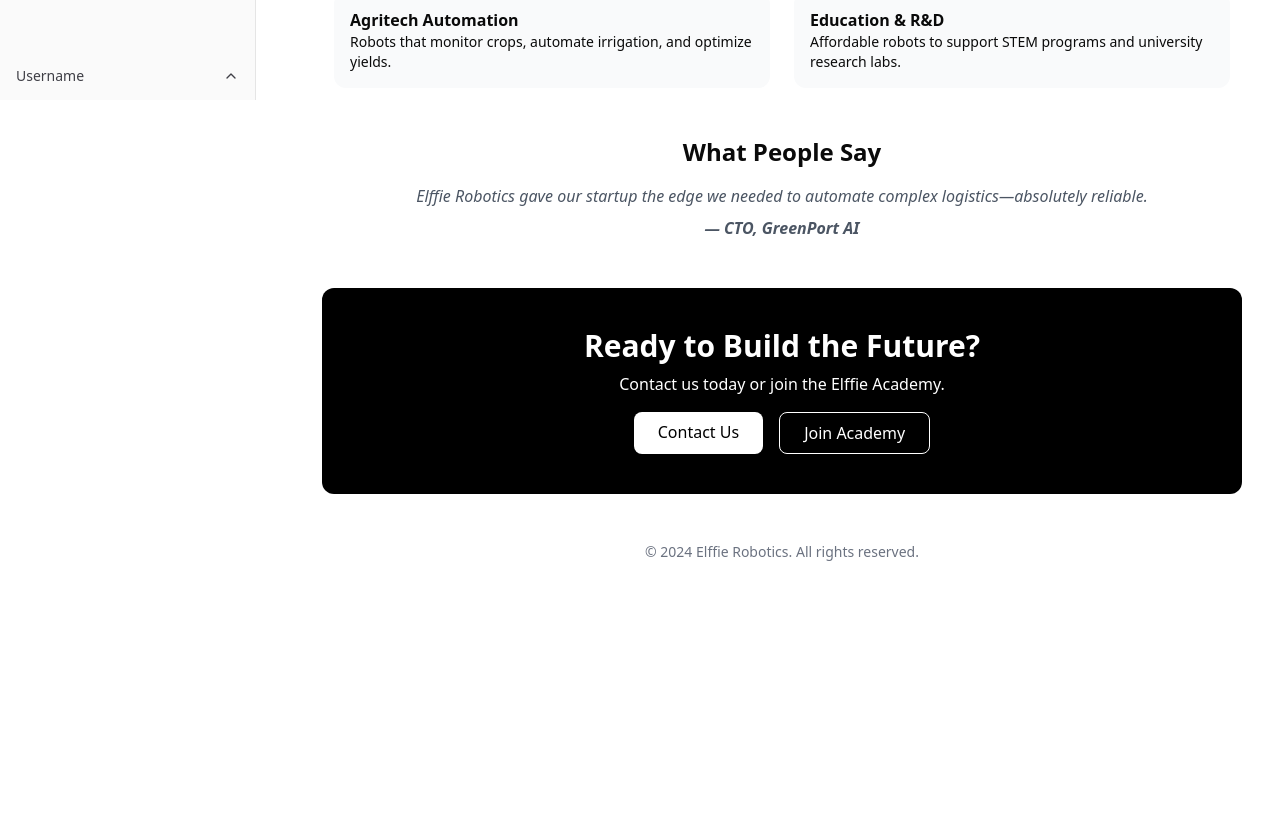
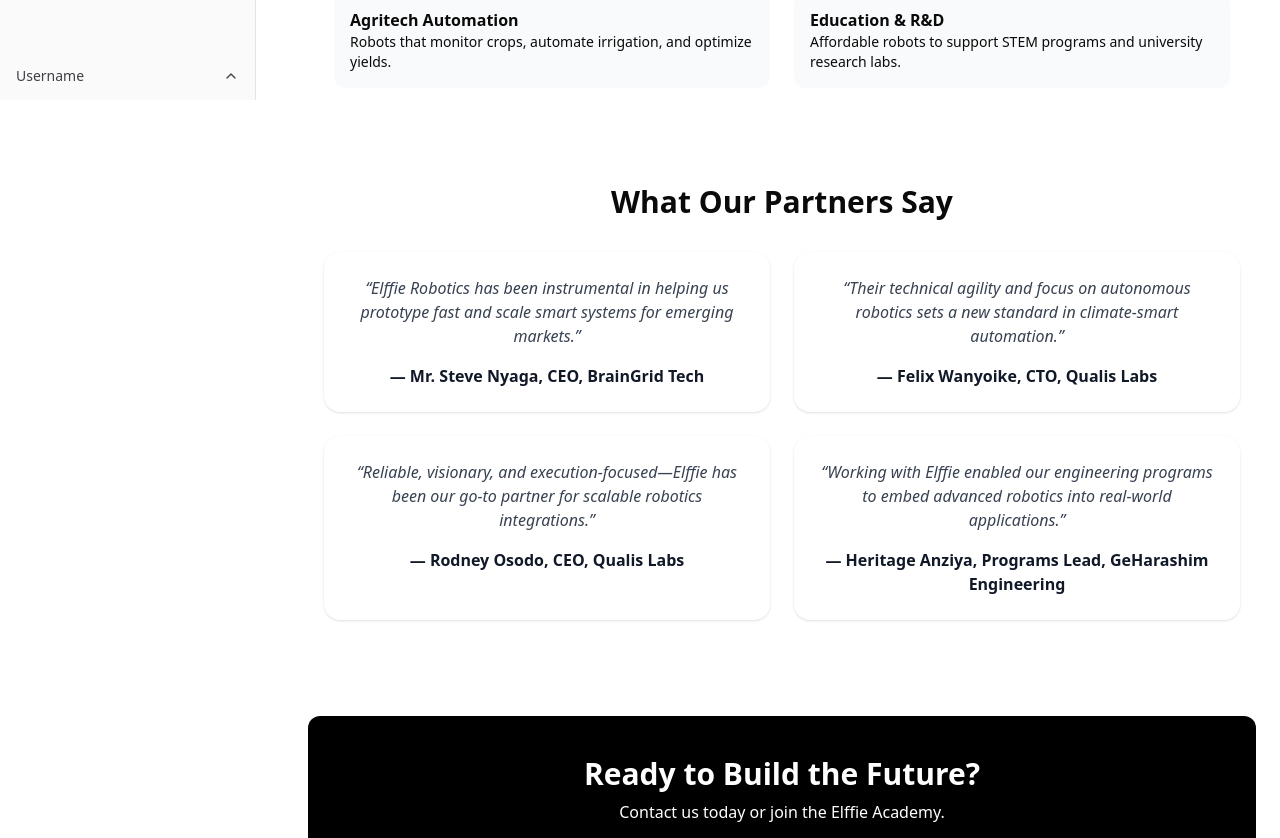
Before and after one commit to WashyKK/ui, a Next.js app: page / in a window 1280 px wide. Shown: the part 700-1538 px from the top of the page. Before the commit the page ends 1286 px from the top, so only its background shows below. Built offline with nearby package versions, Linux system fonts and the light colour scheme.

Commit message:
improve testimonials
Signed-off-by: WashingtonKK <washingtonkigan@gmail.com>

```diff
--- a/src/app/page.tsx
+++ b/src/app/page.tsx
@@ -54,14 +54,44 @@
       </section>
 
       {/* Testimonials */}
-      <section className="max-w-4xl w-full text-center">
-        <h2 className="text-2xl font-bold mb-4">What People Say</h2>
-        <blockquote className="italic text-gray-600 dark:text-gray-400">
-          Elffie Robotics gave our startup the edge we needed to automate complex logistics—absolutely reliable.
-          <br />
-          <span className="font-semibold block mt-2">— CTO, GreenPort AI</span>
-        </blockquote>
+      <section className="max-w-5xl w-full text-center mx-auto px-4 py-12">
+        <h2 className="text-3xl font-bold mb-8">What Our Partners Say</h2>
+        <div className="grid grid-cols-1 md:grid-cols-2 gap-6">
+          <div className="bg-white dark:bg-gray-800 p-6 rounded-2xl shadow">
+            <p className="text-gray-700 dark:text-gray-300 italic">
+              “Elffie Robotics has been instrumental in helping us prototype fast and scale smart systems for emerging markets.”
+            </p>
+            <p className="mt-4 font-semibold text-gray-900 dark:text-white">
+              — Mr. Steve Nyaga, CEO, BrainGrid Tech
+            </p>
+          </div>
+          <div className="bg-white dark:bg-gray-800 p-6 rounded-2xl shadow">
+            <p className="text-gray-700 dark:text-gray-300 italic">
+              “Their technical agility and focus on autonomous robotics sets a new standard in climate-smart automation.”
+            </p>
+            <p className="mt-4 font-semibold text-gray-900 dark:text-white">
+              — Felix Wanyoike, CTO, Qualis Labs
+            </p>
+          </div>
+          <div className="bg-white dark:bg-gray-800 p-6 rounded-2xl shadow">
+            <p className="text-gray-700 dark:text-gray-300 italic">
+              “Reliable, visionary, and execution-focused—Elffie has been our go-to partner for scalable robotics integrations.”
+            </p>
+            <p className="mt-4 font-semibold text-gray-900 dark:text-white">
+              — Rodney Osodo, CEO, Qualis Labs
+            </p>
+          </div>
+          <div className="bg-white dark:bg-gray-800 p-6 rounded-2xl shadow">
+            <p className="text-gray-700 dark:text-gray-300 italic">
+              “Working with Elffie enabled our engineering programs to embed advanced robotics into real-world applications.”
+            </p>
+            <p className="mt-4 font-semibold text-gray-900 dark:text-white">
+              — Heritage Anziya, Programs Lead, GeHarashim Engineering
+            </p>
+          </div>
+        </div>
       </section>
+
 
       {/* CTA */}
       <section className="w-full bg-black text-white py-10 text-center rounded-xl">
```
